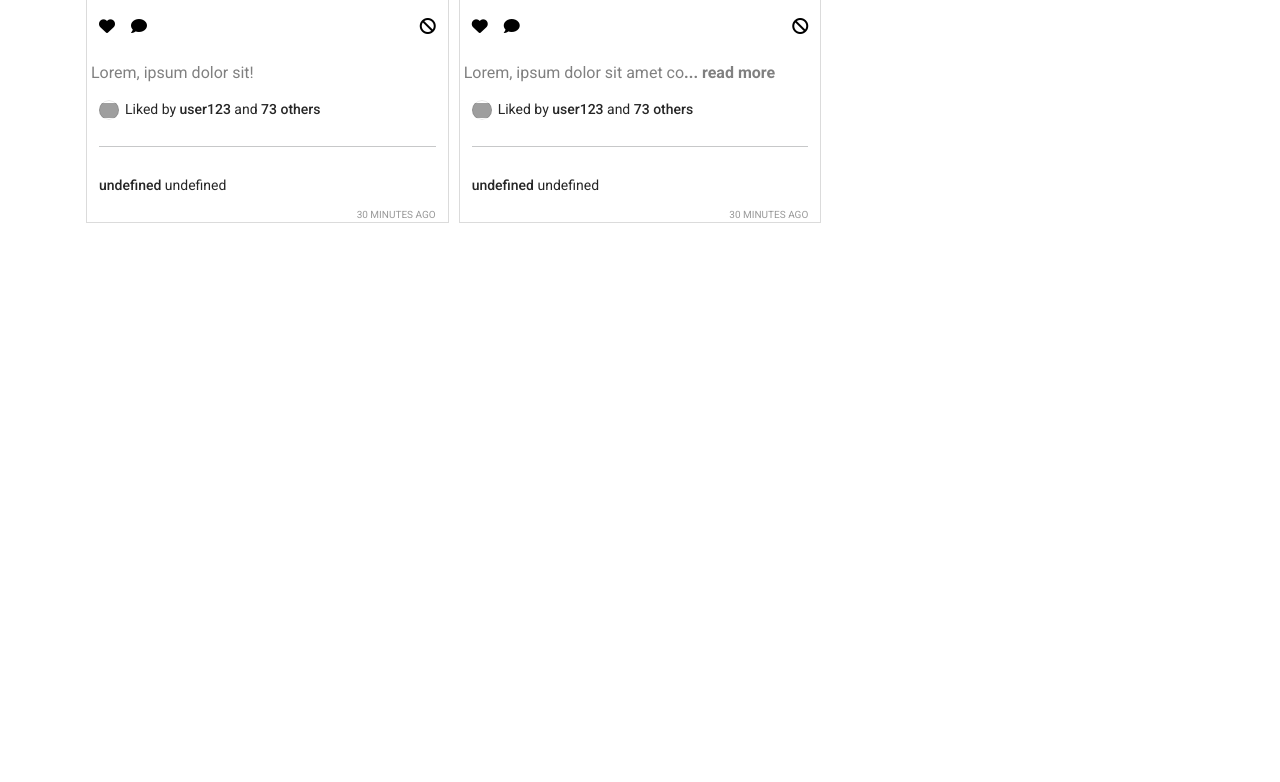
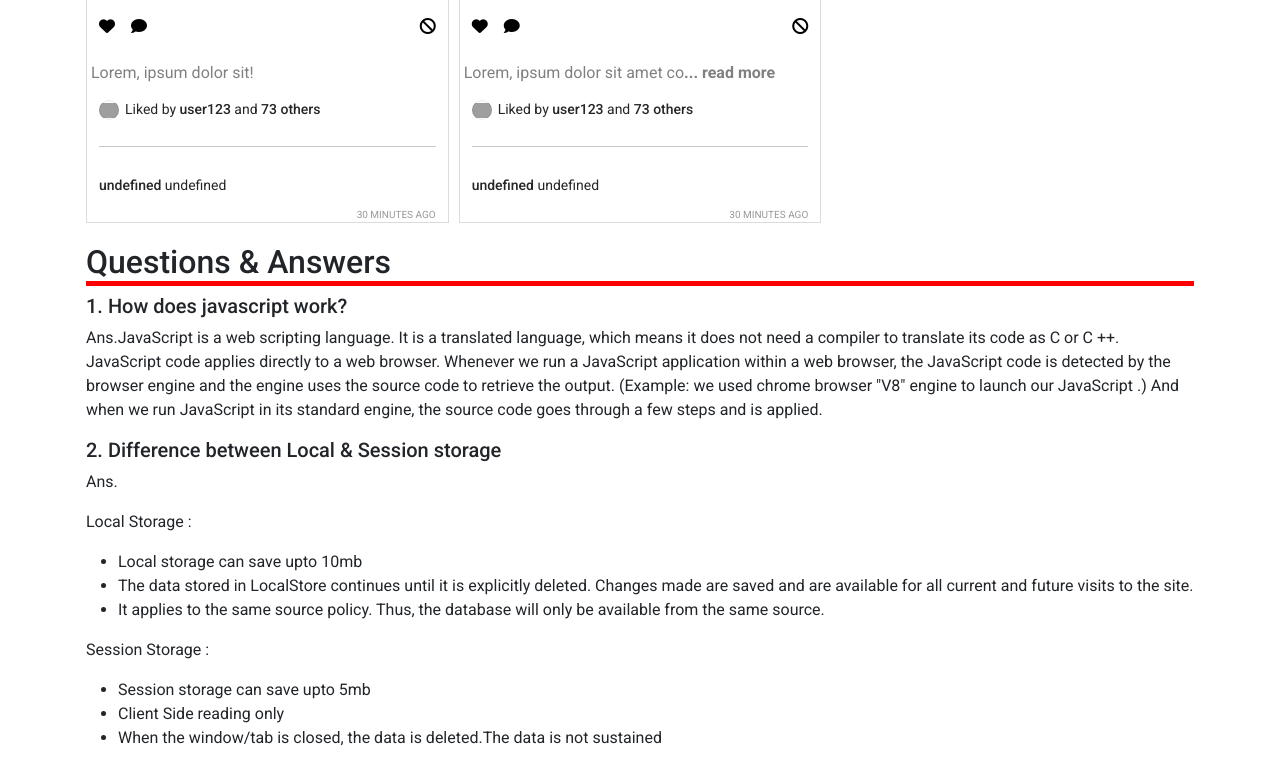
Before and after one commit to IshtiaqHasan/debugging-assignment, a plain HTML site: page index.html in a window 1280 px wide. Shown: the part 1261-2043 px from the top of the page. Before the commit the page ends 1500 px from the top, so only its background shows below. Drawn offline with nearby package versions, Linux system fonts and the light colour scheme; grey boxes are pictures that could not be loaded.

Commit message:
Questions & Answers Added

```diff
--- a/css/style.css
+++ b/css/style.css
@@ -244,6 +244,9 @@ img {
 #reported{
   display: none;
 }
+.questions-answers{
+  margin-top: 20px;
+}
 
 @media only screen and (max-width: 992px) {
   #posts {
--- a/index.html
+++ b/index.html
@@ -1,5 +1,6 @@
 <!DOCTYPE html>
 <html lang="en">
+
 <head>
     <meta charset="UTF-8" />
     <meta http-equiv="X-UA-Compatible" content="IE=edge" />
@@ -7,49 +8,28 @@
     <title>Insta-Sohor</title>
     <link rel="stylesheet" href="./css/style.css" />
     <!-- Latest compiled and minified CSS -->
-        <link
-            href="https://cdn.jsdelivr.net/npm/bootstrap@5.1.3/dist/css/bootstrap.min.css"
-            rel="stylesheet"
-            integrity="sha384-1BmE4kWBq78iYhFldvKuhfTAU6auU8tT94WrHftjDbrCEXSU1oBoqyl2QvZ6jIW3"
-            crossorigin="anonymous"
-        />
+    <link href="https://cdn.jsdelivr.net/npm/bootstrap@5.1.3/dist/css/bootstrap.min.css" rel="stylesheet"
+        integrity="sha384-1BmE4kWBq78iYhFldvKuhfTAU6auU8tT94WrHftjDbrCEXSU1oBoqyl2QvZ6jIW3" crossorigin="anonymous" />
 
     <!-- google Montserrat  font  -->
     <link rel="preconnect" href="https://fonts.googleapis.com" />
     <link rel="preconnect" href="https://fonts.gstatic.com" crossorigin />
-        <link
-            href="https://fonts.googleapis.com/css2?family=Montserrat:wght@300;400;500&display=swap"
-            rel="stylesheet"
-        />
-        <link
-            rel="stylesheet"
-            href="https://cdnjs.cloudflare.com/ajax/libs/font-awesome/6.0.0/css/all.min.css"
+    <link href="https://fonts.googleapis.com/css2?family=Montserrat:wght@300;400;500&display=swap" rel="stylesheet" />
+    <link rel="stylesheet" href="https://cdnjs.cloudflare.com/ajax/libs/font-awesome/6.0.0/css/all.min.css"
         integrity="sha512-9usAa10IRO0HhonpyAIVpjrylPvoDwiPUiKdWk5t3PyolY1cOd4DSE0Ga+ri4AuTroPR5aQvXU9xC6qOPnzFeg=="
-            crossorigin="anonymous"
-            referrerpolicy="no-referrer"
-        />
+        crossorigin="anonymous" referrerpolicy="no-referrer" />
 </head>
 
 <body>
     <header>
         <nav class="navbar navbar-expand-lg navbar-light bg-light px-5">
             <a class="navbar-brand" href="#">Insta-Sohor</a>
-                <button
-                    class="navbar-toggler"
-                    type="button"
-                    data-toggle="collapse"
-                    data-target="#navbarSupportedContent"
-                    aria-controls="navbarSupportedContent"
-                    aria-expanded="false"
-                    aria-label="Toggle navigation"
-                >
+            <button class="navbar-toggler" type="button" data-toggle="collapse" data-target="#navbarSupportedContent"
+                aria-controls="navbarSupportedContent" aria-expanded="false" aria-label="Toggle navigation">
                 <span class="navbar-toggler-icon"></span>
             </button>
 
-                <div
-                    class="collapse navbar-collapse justify-content-end"
-                    id="navbarSupportedContent"
-                >
+            <div class="collapse navbar-collapse justify-content-end" id="navbarSupportedContent">
                 <ul class="navbar-nav mr-auto">
                     <li class="nav-link active" role="button" onclick="switchTab( 'posts' )">
                         <i class="fa-solid fa-house"></i>
@@ -76,10 +56,42 @@
         <div id="reported">
             <h1>Reported posts</h1>
         </div>
+        <section class="questions-answers">
+            <h2 style="border-bottom: 5px solid red;">Questions & Answers</h2>
+            <div class="firstQues">
+                <h5>1. How does javascript work?</h5>
+                <p>Ans.JavaScript is a web scripting language. It is a translated language, which means it does not need
+                    a compiler to translate its code as C or C ++. JavaScript code applies directly to a web browser.
+                    Whenever we run a JavaScript application within a web browser, the JavaScript code is detected by
+                    the browser engine and the engine uses the source code to retrieve the output. (Example: we used
+                    chrome browser "V8" engine to launch our JavaScript .) And when we run
+                    JavaScript in its standard engine, the source code goes through a few steps and is applied. </p>
+
+                <h5>2. Difference between Local & Session storage</h5>
+                <p>Ans.</p>
+                <p> Local Storage :</p>
+                <ul>
+                    <li>Local storage can save upto 10mb</li>
+                    <li>The data stored in LocalStore continues until it is explicitly deleted. Changes made are saved
+                        and are available for all current and future visits to the site.</li>
+                    <li>It applies to the same source policy. Thus, the database will only be available from the same
+                        source.</li>
+                </ul>
+                <p> Session Storage :</p>
+                <ul>
+                    <li>Session storage can save upto 5mb</li>
+                    <li>Client Side reading only</li>
+                    <li>When the window/tab is closed, the data is deleted.The data is not sustained</li>
+                </ul>
+
+            </div>
+
+        </section>
     </main>
     <footer></footer>
 
     <!-- add javascript  file  -->
     <script src="./js/app.js"></script>
 </body>
+
 </html>
```
Lines whose indentation alone changed are shown as unchanged.
